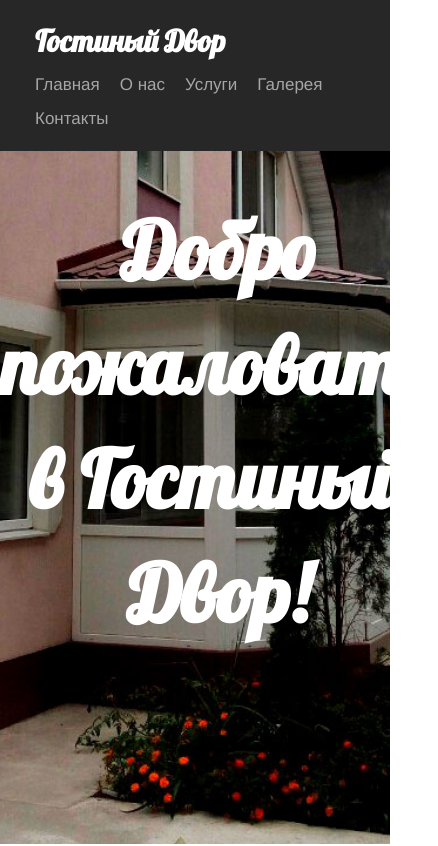
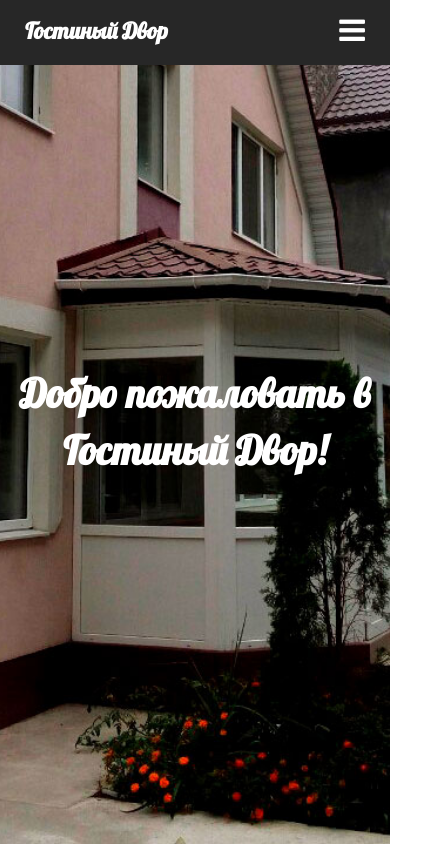
Before and after one commit to LunyovYuriy/HotelLanding, a website: page index.html in a window 390 px wide. Shown: the top 846 px of the page, 438 px wide, since content can reach past the window. Drawn offline with Linux system fonts and the light colour scheme.

Commit message:
added header responsivity

```diff
--- /dev/null
+++ b/css/media.css
@@ -0,0 +1,92 @@
+/*==========  Desktop First Method  ==========*/
+
+/* Large Devices, Wide Screens */
+@media only screen and (max-width : 1200px) {
+
+}
+
+/* Medium Devices, Desktops */
+@media only screen and (max-width : 992px) {
+
+}
+
+/* Small Devices, Tablets */
+@media only screen and (max-width : 768px) {
+	.slogan h1 {
+		font-size: 50px;
+	}
+
+	#humbutton {
+		display: block;
+		padding-top: 5px;
+		margin-bottom: 10px;
+	}
+	nav {
+		float: none;
+	}
+	.navbar {
+		display: none;
+	}
+	.navbar li {
+		float: none;
+		display: block;
+		width: 100%;
+		padding: 5px 0;
+	}
+	.navbar li a {
+		color: #fff;
+	}
+}
+
+/* Extra Small Devices, Phones */
+@media only screen and (max-width : 480px) {
+	.header {
+		position: absolute;
+		padding: 10px;
+	}
+	.logo {
+		font-size: 15px;
+		padding-top: 5px;
+	}
+
+	.slogan h1 {
+		font-size: 40px;
+	}
+}
+
+/* Custom, iPhone Retina */
+@media only screen and (max-width : 320px) {
+
+}
+
+
+/*==========  Mobile First Method  ==========*/
+
+/* Custom, iPhone Retina */
+@media only screen and (min-width : 320px) {
+
+}
+
+/* Extra Small Devices, Phones */
+@media only screen and (min-width : 480px) {
+
+}
+
+/* Small Devices, Tablets */
+@media only screen and (min-width : 768px) {
+	.navbar {
+		display: block !important;
+	}
+}
+
+/* Medium Devices, Desktops */
+@media only screen and (min-width : 992px) {
+
+}
+
+ /* Large Devices, Wide Screens */
+@media only screen and (min-width : 1200px) {
+
+
+
+}
--- a/index.html
+++ b/index.html
@@ -10,6 +10,7 @@
 	<link rel="stylesheet" href="css/font-awesome/css/font-awesome.min.css">
 	<link href="https://fonts.googleapis.com/css?family=Lobster&amp;subset=cyrillic" rel="stylesheet">
 	<link href="css/style.css" rel="stylesheet">
+	<link href="css/media.css" rel="stylesheet">
 	<link rel="stylesheet" type="text/css" href="css/jquery.fancybox.min.css">
 
 
@@ -22,13 +23,14 @@
 	<![endif]-->
 </head>
 <body>
-	<div class="header">
-		<div class="container clearfix">
+	<div class="header clearfix">
+		<div class="container">
 			<div class="logo">
-				<h2>Гостиный Двор</h2>
+				<a href="#"><h2>Гостиный Двор</h2></a>
 			</div>
 			<nav id="menu">
-				<ul class="navbar">
+				<i class="fa fa-bars" aria-hidden="true" id="humbutton"></i>
+				<ul class="navbar clearfix">
 					<li><a href="#main">Главная</a></li>
 					<li><a href="#about">О нас</a></li>
 					<li><a href="#services">Услуги</a></li>
@@ -45,7 +47,7 @@
 				<div class="section-cell">
 					<div class="section-center">
 						<div class="slogan">
-							<h1>Добро пожаловать в Гостиный Двор!</h1>
+							<h1>Добро пожаловать в <br/>Гостиный Двор!</h1>
 						</div>
 					</div>
 				</div>
--- a/js/script.js
+++ b/js/script.js
@@ -26,4 +26,9 @@ $(document).ready(function () {
 	$("#scrollTopBtn").click(function() {
 		$('body, html').animate({scrollTop: 0}, 1000);
 	});
+
+
+	$('#humbutton').click(function() {
+		$(this).next().slideToggle();
+	});
 });
--- a/sass/style.scss
+++ b/sass/style.scss
@@ -36,8 +36,13 @@ h1 {
 .logo {
 	float:left;
 	font-family: $logo-font;
-	color: #fff;
 	font-size: 20px;
+	a {
+		color: #fff;
+		&:hover {
+			text-decoration: none;
+		}
+	}
 }
 nav {
 	float: right;
@@ -225,3 +230,12 @@ nav {
 		cursor: pointer;
 	}
 }
+
+
+#humbutton {
+	font-size: 30px;
+	color: #fff;
+	cursor: pointer;
+	display: none;
+	float: right;
+}
```
Also changed, not shown: css/style.css.
